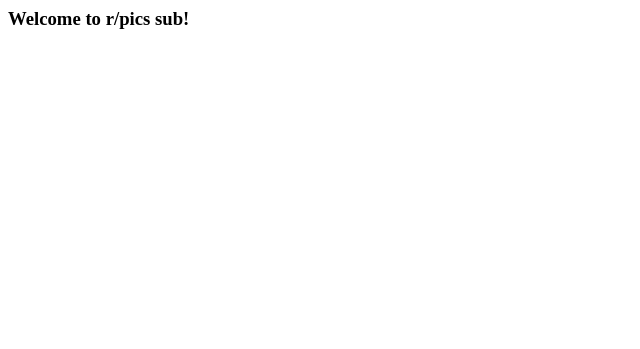
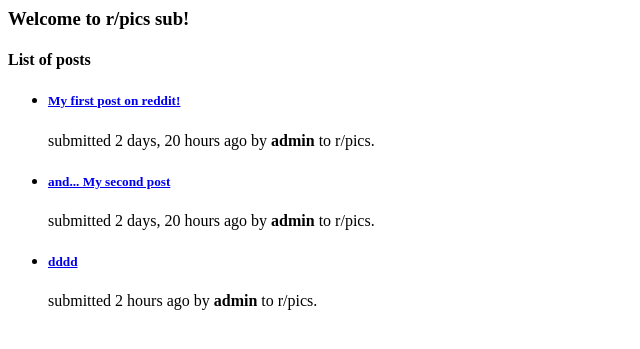
Before and after one commit to peanutmutton/reddit-clone, a Django app: a page that uses reddit/templates/subreddit.html in a window 1280 px wide. Shown: the top 349 px of the page, without its empty margins (0-640 px from the left). Run offline with Django 5.2, Linux system fonts and the light colour scheme; data comes from the database, SQL or seed files in the repository; both versions use the stored data as it was after the commit.

Commit message:
post links submit post added

```diff
--- /dev/null
+++ b/reddit/forms.py
@@ -0,0 +1,6 @@
+from django import forms
+
+class SubmitPostForm(forms.Form):
+    title = forms.CharField(max_length=30)
+    subreddit = forms.CharField(max_length=30)
+    body = forms.CharField(widget=forms.Textarea)
--- a/reddit/models.py
+++ b/reddit/models.py
@@ -1,5 +1,7 @@
+import uuid
 from django.db import models
 from django.contrib.auth import get_user_model
+from django.urls import reverse
 
 User = get_user_model()
 
@@ -10,11 +12,17 @@ class Subreddit(models.Model):
     creation_date = models.DateTimeField(auto_now_add=True)
 class Post(models.Model):
     title = models.CharField(max_length=30)
-
+    id = models.UUIDField(primary_key=True, default=uuid.uuid4, editable=False)
     subreddit = models.ForeignKey(Subreddit, on_delete=models.CASCADE)
     body = models.TextField(blank=True, null=True)
     author = models.ForeignKey(User, on_delete=models.CASCADE, null=True, blank=True)
     creation_date = models.DateTimeField(auto_now_add=True)
+
+    def __str__(self):
+        return self.title
+    def get_absolute_url(self):
+        return reverse('post', args=[self.subreddit.name, self.id])
+
 
 class Comment(models.Model):
     post = models.ForeignKey(Post, on_delete=models.CASCADE)
--- /dev/null
+++ b/reddit/templates/submit_post.html
@@ -0,0 +1,5 @@
+<form action="" method="post">
+    {% csrf_token %}
+    {{ form }}
+    <input type="submit" value="Submit">
+</form>
--- a/reddit/templates/subreddit.html
+++ b/reddit/templates/subreddit.html
@@ -1 +1,11 @@
+{% load humanize %}
 <h3>Welcome to r/{{ subreddit.name }} sub!</h3>
+<h4>List of posts</h4>
+<ul>
+    {% for post in post_list %}
+        <li>
+            <h5><a href="{{ post.get_absolute_url }}"> {{ post.title }}</a></h5>
+            submitted {{ post.creation_date|naturaltime }} by <b>{{ post.author }}</b>  to r/{{ subreddit.name }}.
+        </li>
+    {% endfor %}
+</ul>
--- a/reddit/urls.py
+++ b/reddit/urls.py
@@ -1,11 +1,12 @@
 from django.urls import path
 
-from .views import home_view, user_view, subreddit_view, post_view
+from .views import home_view, user_view, subreddit_view, post_view, submit_post_view
 
 urlpatterns = [
     path('', home_view, name='home'),
+    path('submit/', submit_post_view, name='submit'),
     path('u/<str:username>/', user_view, name='user'),
     path('r/<str:name>/', subreddit_view, name='subreddit'),
-    path('r/<str:name>/<str:title>/', post_view, name='post'),
+    path('r/<str:name>/<uuid:pk>/', post_view, name='post'),
 
 ]
--- a/reddit/views.py
+++ b/reddit/views.py
@@ -1,7 +1,10 @@
 from django.shortcuts import render, get_object_or_404
 from django.contrib.auth import get_user_model
+from django.http import HttpResponseRedirect
+from django.contrib.auth.decorators import login_required
 
 from .models import Subreddit, Post
+from .forms import SubmitPostForm
 
 User = get_user_model()
 def home_view(request):
@@ -13,9 +16,29 @@ def user_view(request, username):
 
 def subreddit_view(request, name):
     subreddit = get_object_or_404(Subreddit.objects.all(), name=name)
-    return render(request, 'subreddit.html', {'subreddit': subreddit})
+    post_list = subreddit.post_set.all()
+    return render(request, 'subreddit.html', {'subreddit': subreddit, 'post_list': post_list})
 
-def post_view(request, name, title):
+def post_view(request, name, pk):
     subreddit = get_object_or_404(Subreddit.objects.all(), name=name)
-    post = get_object_or_404(Post.objects.all(), title=title)
+    post = get_object_or_404(Post.objects.all(), pk=pk)
     return render(request, 'post.html', {'subreddit': subreddit, 'post': post})
+@login_required
+def submit_post_view(request):
+    '''Submit a post. Only logged-in users. 404 if wrong sub name'''
+    if request.method == "POST":
+        form = SubmitPostForm(request.POST)
+        if form.is_valid():
+            subreddit_name = form.cleaned_data['subreddit']
+            subreddit = get_object_or_404(Subreddit.objects.all(), name=subreddit_name)
+            post = Post(
+                title=form.cleaned_data['title'],
+                subreddit=subreddit,
+                body = form.cleaned_data['body'],
+                author = request.user,
+            )
+            post.save()
+            return HttpResponseRedirect('thanks/')
+    else:
+        form = SubmitPostForm()
+    return render(request, 'submit_post.html', {'form': form})
--- a/reddit_clone/settings.py
+++ b/reddit_clone/settings.py
@@ -37,6 +37,8 @@ INSTALLED_APPS = [
     'django.contrib.sessions',
     'django.contrib.messages',
     'django.contrib.staticfiles',
+    #django
+    'django.contrib.humanize',
 
     #allauth
     'allauth',
```
Also changed, not shown: db.sqlite3, reddit/migrations/0001_initial.py, reddit/migrations/0002_initial.py, users/migrations/0001_initial.py.
